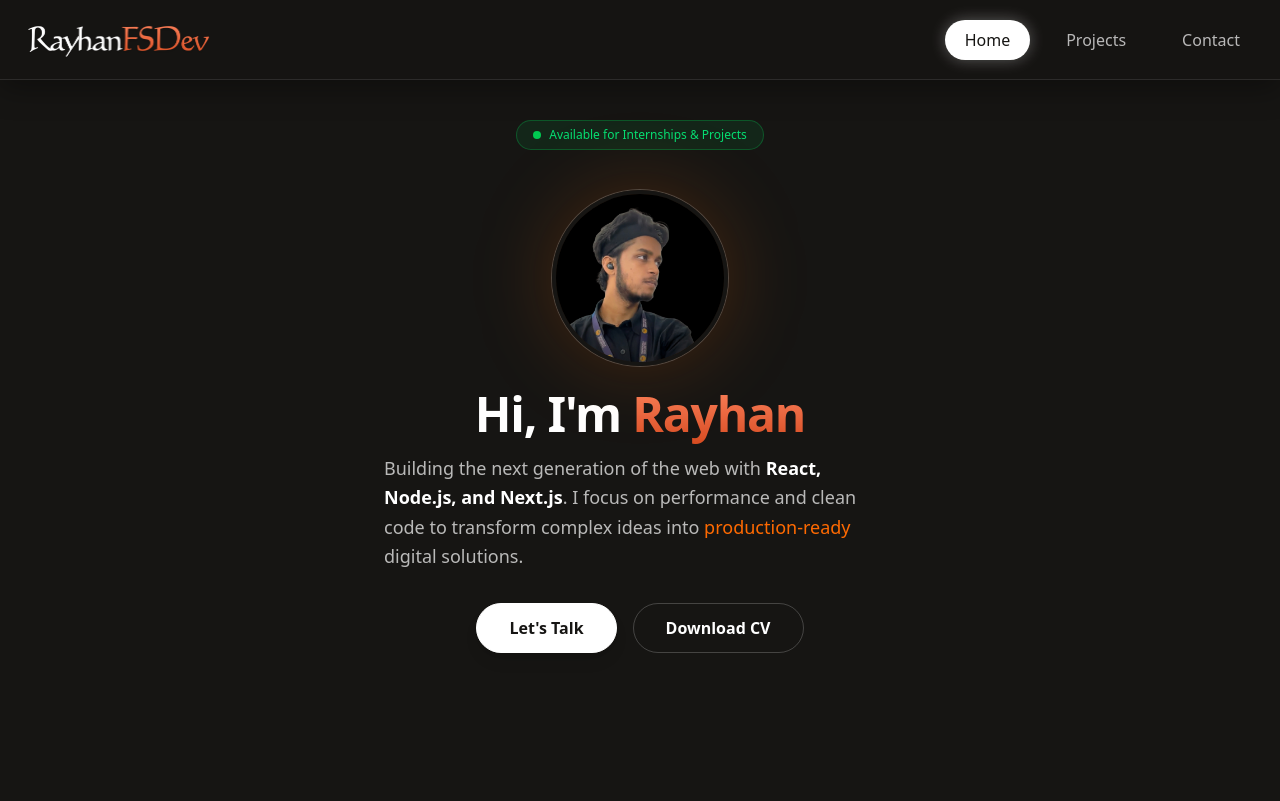
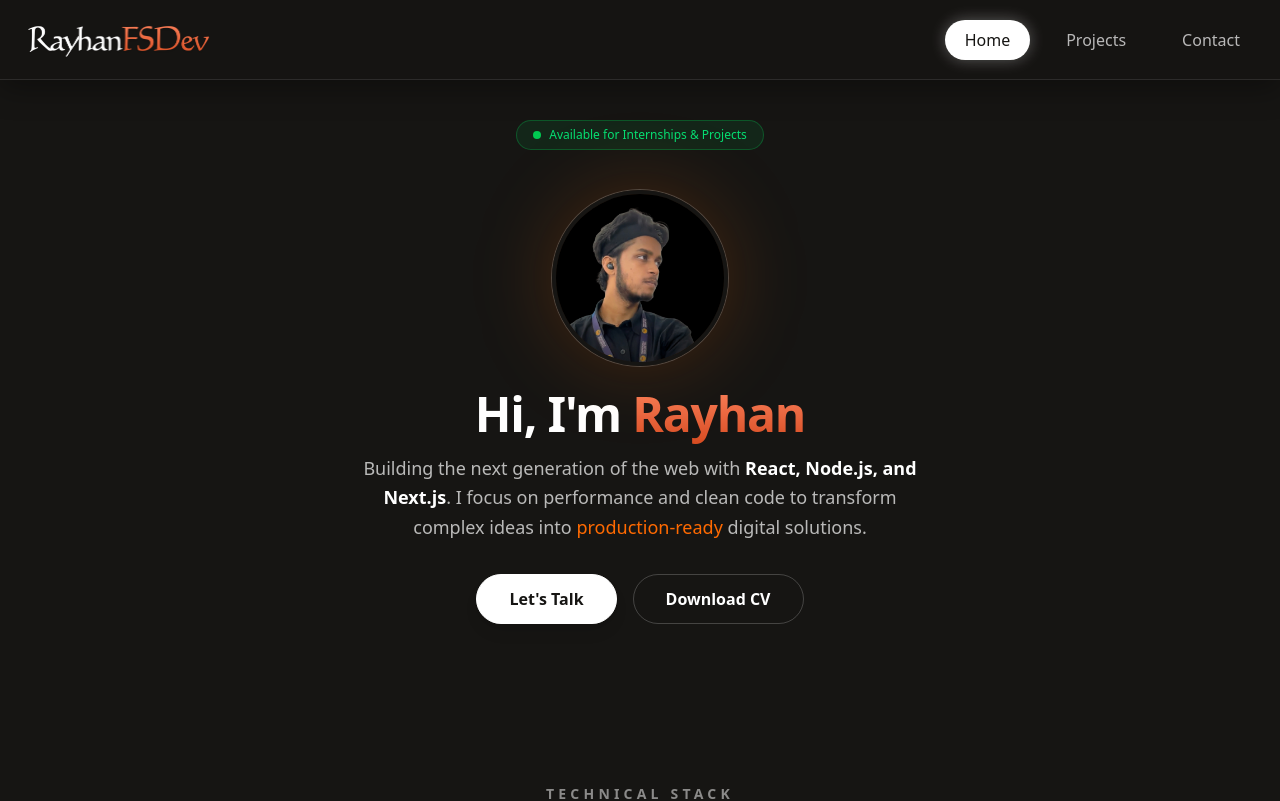
Before and after one commit to mdaburayhanmondal/RayhanFSDev, a React (Vite) app: page / in a window 1280 px wide. Shown: the top 801 px of the page. Built offline with nearby package versions, Linux system fonts and the light colour scheme.

Commit message:
changed styles of the 'about me' text

```diff
--- a/src/components/HeroSection.jsx
+++ b/src/components/HeroSection.jsx
@@ -29,7 +29,7 @@ const HeroSection = () => {
             Rayhan
           </span>
         </h1>
-        <p className="text-white/70 max-w-lg leading-relaxed text-lg">
+        <p className="text-white/70 max-w-xl text-center leading-relaxed text-sm sm:text-md md:text-lg">
           Building the next generation of the web with
           <span className="text-white font-semibold">
             {' '}
```
